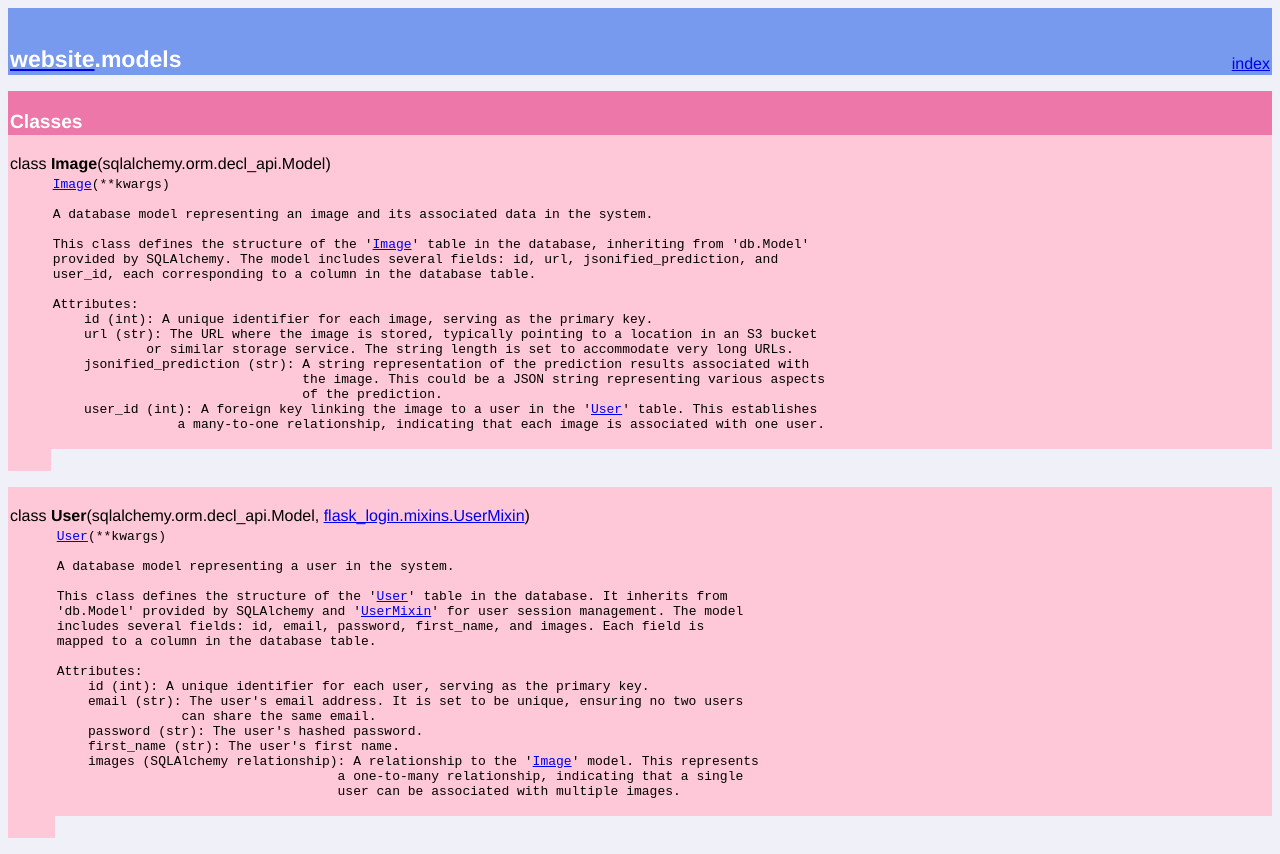
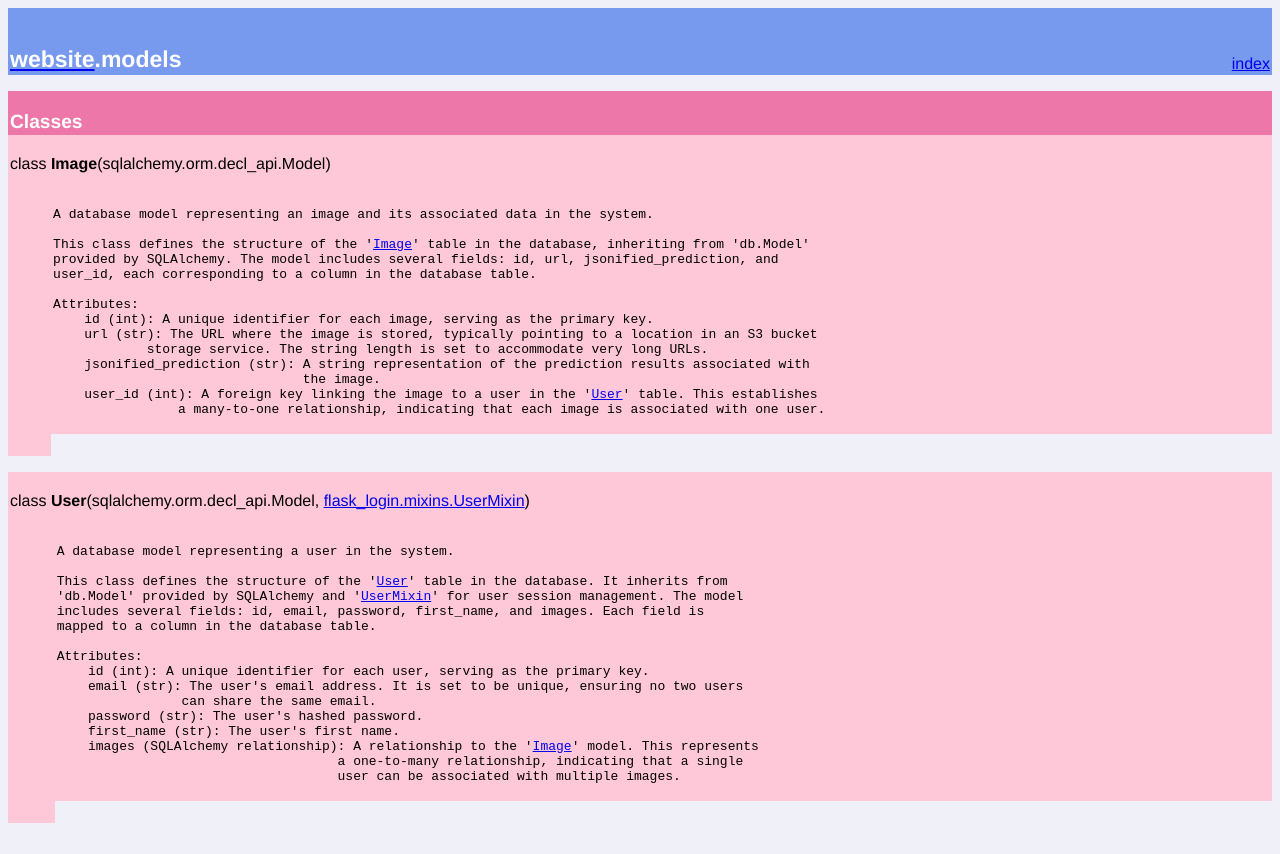
Before and after one commit to rochfedorowicz/SkinLesionClassificationSystem, a plain HTML site: page docs/website.models.html in a window 1280 px wide. Drawn offline with Linux system fonts and the light colour scheme.

Commit message:
Adjusting docs

```diff
--- a/docs/website.models.html
+++ b/docs/website.models.html
@@ -22,7 +22,7 @@
 <font color="#000000" face="helvetica, arial"><a name="Image">class <strong>Image</strong></a>(sqlalchemy.orm.decl_api.Model)</font></td></tr>
 
 <tr bgcolor="#ffc8d8"><td rowspan=2><tt>&nbsp;&nbsp;&nbsp;</tt></td>
-<td colspan=2><tt><a href="#Image">Image</a>(**kwargs)<br>
+<td colspan=2><tt><br>
 &nbsp;<br>
 A&nbsp;database&nbsp;model&nbsp;representing&nbsp;an&nbsp;image&nbsp;and&nbsp;its&nbsp;associated&nbsp;data&nbsp;in&nbsp;the&nbsp;system.<br>
 &nbsp;<br>
@@ -33,10 +33,9 @@ user_id,&nbsp;each&nbsp;corresponding&nbsp;to&nbsp;a&nbsp;column&nbsp;in&nbsp;th
 Attributes:<br>
 &nbsp;&nbsp;&nbsp;&nbsp;id&nbsp;(int):&nbsp;A&nbsp;unique&nbsp;identifier&nbsp;for&nbsp;each&nbsp;image,&nbsp;serving&nbsp;as&nbsp;the&nbsp;primary&nbsp;key.<br>
 &nbsp;&nbsp;&nbsp;&nbsp;url&nbsp;(str):&nbsp;The&nbsp;URL&nbsp;where&nbsp;the&nbsp;image&nbsp;is&nbsp;stored,&nbsp;typically&nbsp;pointing&nbsp;to&nbsp;a&nbsp;location&nbsp;in&nbsp;an&nbsp;S3&nbsp;bucket&nbsp;<br>
-&nbsp;&nbsp;&nbsp;&nbsp;&nbsp;&nbsp;&nbsp;&nbsp;&nbsp;&nbsp;&nbsp;&nbsp;or&nbsp;similar&nbsp;storage&nbsp;service.&nbsp;The&nbsp;string&nbsp;length&nbsp;is&nbsp;set&nbsp;to&nbsp;accommodate&nbsp;very&nbsp;long&nbsp;URLs.<br>
+&nbsp;&nbsp;&nbsp;&nbsp;&nbsp;&nbsp;&nbsp;&nbsp;&nbsp;&nbsp;&nbsp;&nbsp;storage&nbsp;service.&nbsp;The&nbsp;string&nbsp;length&nbsp;is&nbsp;set&nbsp;to&nbsp;accommodate&nbsp;very&nbsp;long&nbsp;URLs.<br>
 &nbsp;&nbsp;&nbsp;&nbsp;jsonified_prediction&nbsp;(str):&nbsp;A&nbsp;string&nbsp;representation&nbsp;of&nbsp;the&nbsp;prediction&nbsp;results&nbsp;associated&nbsp;with&nbsp;<br>
-&nbsp;&nbsp;&nbsp;&nbsp;&nbsp;&nbsp;&nbsp;&nbsp;&nbsp;&nbsp;&nbsp;&nbsp;&nbsp;&nbsp;&nbsp;&nbsp;&nbsp;&nbsp;&nbsp;&nbsp;&nbsp;&nbsp;&nbsp;&nbsp;&nbsp;&nbsp;&nbsp;&nbsp;&nbsp;&nbsp;&nbsp;&nbsp;the&nbsp;image.&nbsp;This&nbsp;could&nbsp;be&nbsp;a&nbsp;JSON&nbsp;string&nbsp;representing&nbsp;various&nbsp;aspects&nbsp;<br>
-&nbsp;&nbsp;&nbsp;&nbsp;&nbsp;&nbsp;&nbsp;&nbsp;&nbsp;&nbsp;&nbsp;&nbsp;&nbsp;&nbsp;&nbsp;&nbsp;&nbsp;&nbsp;&nbsp;&nbsp;&nbsp;&nbsp;&nbsp;&nbsp;&nbsp;&nbsp;&nbsp;&nbsp;&nbsp;&nbsp;&nbsp;&nbsp;of&nbsp;the&nbsp;prediction.<br>
+&nbsp;&nbsp;&nbsp;&nbsp;&nbsp;&nbsp;&nbsp;&nbsp;&nbsp;&nbsp;&nbsp;&nbsp;&nbsp;&nbsp;&nbsp;&nbsp;&nbsp;&nbsp;&nbsp;&nbsp;&nbsp;&nbsp;&nbsp;&nbsp;&nbsp;&nbsp;&nbsp;&nbsp;&nbsp;&nbsp;&nbsp;&nbsp;the&nbsp;image.<br>
 &nbsp;&nbsp;&nbsp;&nbsp;user_id&nbsp;(int):&nbsp;A&nbsp;foreign&nbsp;key&nbsp;linking&nbsp;the&nbsp;image&nbsp;to&nbsp;a&nbsp;user&nbsp;in&nbsp;the&nbsp;'<a href="#User">User</a>'&nbsp;table.&nbsp;This&nbsp;establishes&nbsp;<br>
 &nbsp;&nbsp;&nbsp;&nbsp;&nbsp;&nbsp;&nbsp;&nbsp;&nbsp;&nbsp;&nbsp;&nbsp;&nbsp;&nbsp;&nbsp;&nbsp;a&nbsp;many-to-one&nbsp;relationship,&nbsp;indicating&nbsp;that&nbsp;each&nbsp;image&nbsp;is&nbsp;associated&nbsp;with&nbsp;one&nbsp;user.<br>&nbsp;</tt></td></tr>
 <tr><td>&nbsp;</td>
@@ -48,7 +47,7 @@ Attributes:<br>
 <font color="#000000" face="helvetica, arial"><a name="User">class <strong>User</strong></a>(sqlalchemy.orm.decl_api.Model, <a href="flask_login.mixins.html#UserMixin">flask_login.mixins.UserMixin</a>)</font></td></tr>
 
 <tr bgcolor="#ffc8d8"><td rowspan=2><tt>&nbsp;&nbsp;&nbsp;</tt></td>
-<td colspan=2><tt><a href="#User">User</a>(**kwargs)<br>
+<td colspan=2><tt><br>
 &nbsp;<br>
 A&nbsp;database&nbsp;model&nbsp;representing&nbsp;a&nbsp;user&nbsp;in&nbsp;the&nbsp;system.<br>
 &nbsp;<br>
```
Also changed, not shown: 1 other file.
